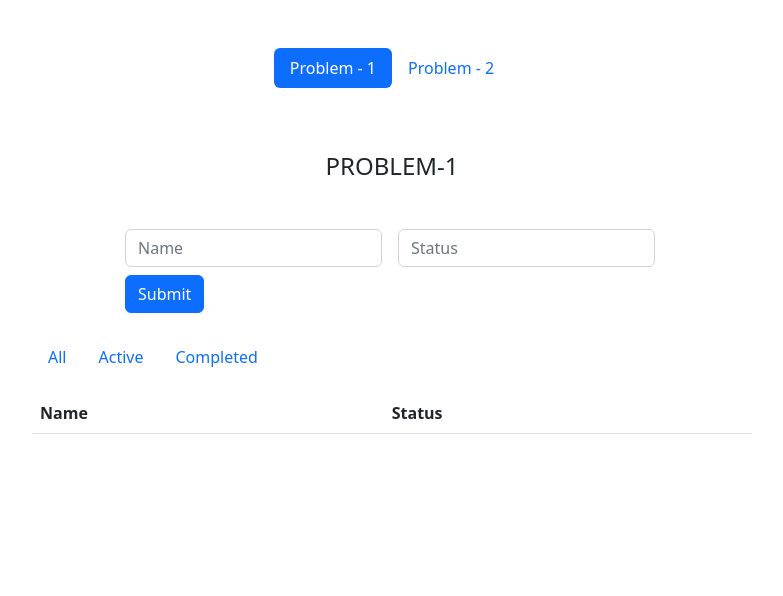
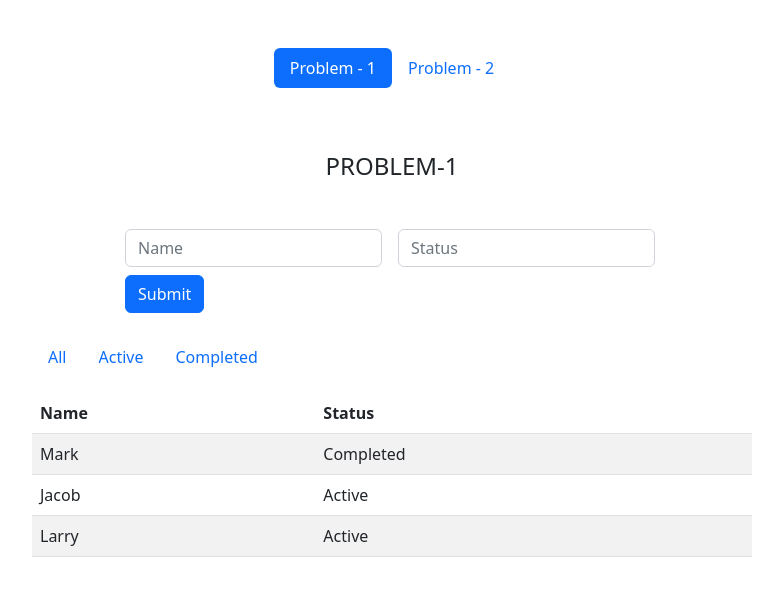
Before and after one commit to mrokonuzzaman040/react-task, a React (Vite) app: page /problem-1 in a window 1280 px wide. Shown: the top 596 px of the page, without its empty margins (248-1031 px from the left). Built offline with nearby package versions, Linux system fonts and the light colour scheme.

Commit message:
Test Push In dev

```diff
--- a/src/components/Problem-1.jsx
+++ b/src/components/Problem-1.jsx
@@ -69,7 +69,20 @@ const Problem1 = () => {
                 <th scope="col">Status</th>
               </tr>
             </thead>
-            <tbody></tbody>
+            <tbody>
+                <tr>
+                    <td>Mark</td>
+                    <td>Completed</td>
+                </tr>
+                <tr>
+                    <td>Jacob</td>
+                    <td>Active</td>
+                </tr>
+                <tr>
+                    <td>Larry</td>
+                    <td>Active</td>
+                </tr>
+            </tbody>
           </table>
         </div>
       </div>
```
